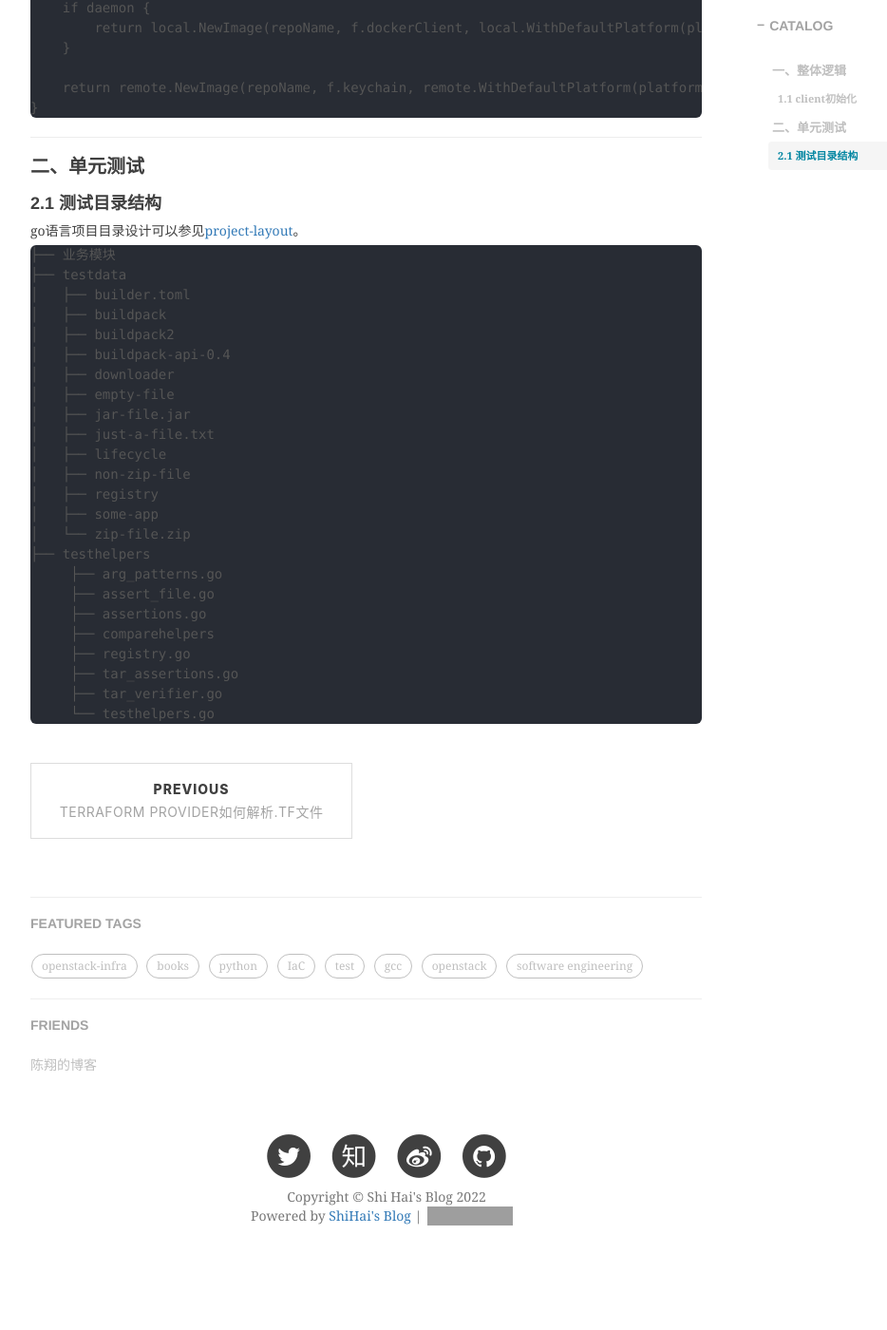
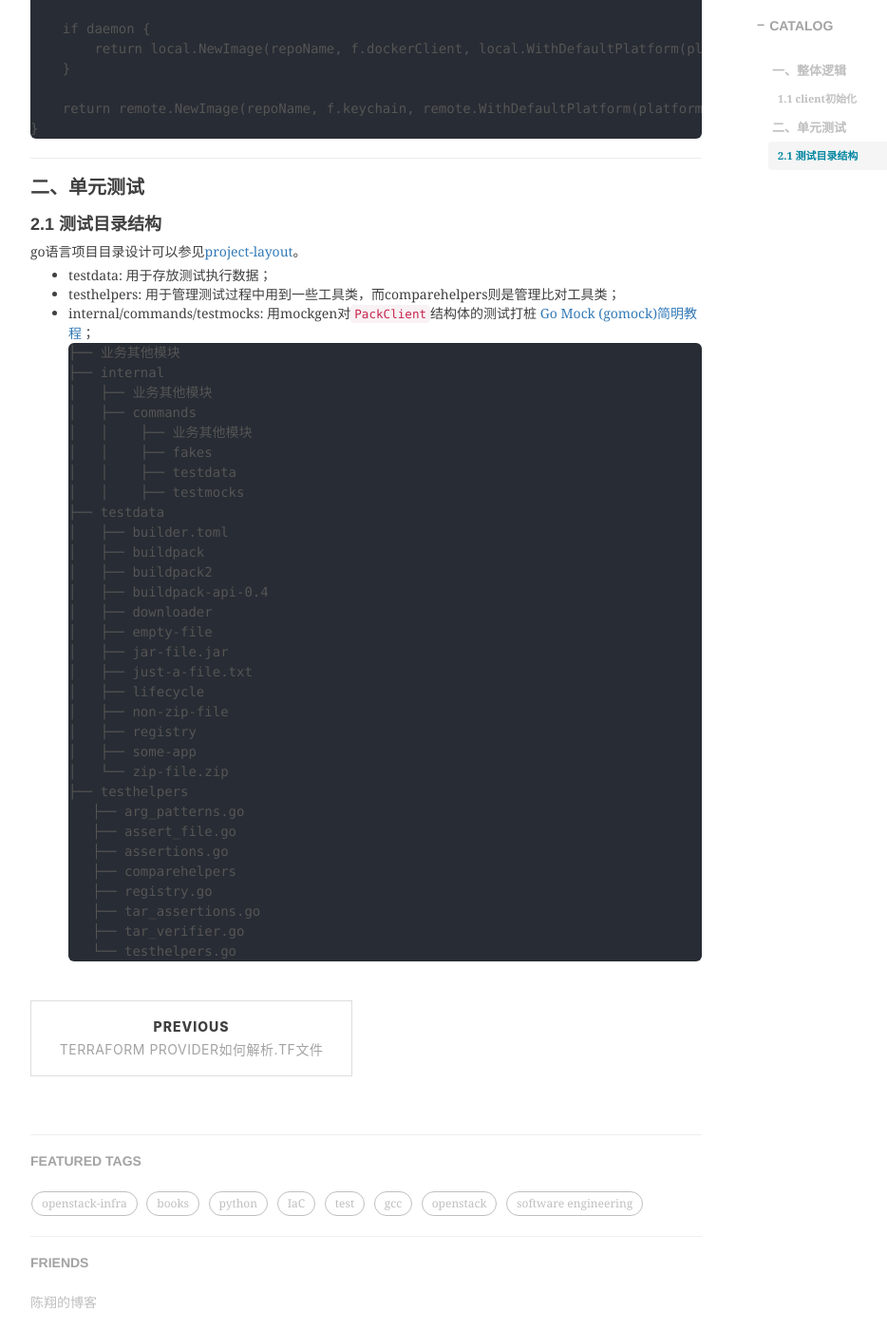
Before and after one commit to shihai1991/shihai1991.github.io, a Jekyll site: the page built from _posts/2022-11-17-pack单元测试走读学习.md, in a window 1280 px wide and 1400 px high, scrolled down 1788 px. Shown: the whole window at 95% size, without its empty margins (233-1167 px from the left). Built offline with Jekyll 4.4.1, drawn with Linux system fonts in a browser that asks for light colours; nearby versions of some CDN libraries; comment, search, counter and statistics services are not loaded; before the commit the page ends 3163 px from its top, so only the background shows below that; some of the changed text lies outside the part shown; grey boxes are pictures that could not be loaded.

Commit message:
Update 2022-11-17-pack单元测试走读学习.md

````diff
--- a/_posts/2022-11-17-pack单元测试走读学习.md
+++ b/_posts/2022-11-17-pack单元测试走读学习.md
@@ -20,6 +20,7 @@ excerpt: >-
 TODO
 
 ### 1.1 [client初始化](https://github.com/buildpacks/pack/blob/558ae9a3c7e51f1e4e15aaa54bf90e9ca7f164a8/cmd/cmd.go#L136-L142)
+`Client`是Pack项目中所有构建任务的集成对象，相关命令行的触发最后均有`Client`实例进行，而传递的行为则由`PackClient`接口进行设计和约束，代码实现目录在`pkg/client`。
 设计比较好的若干点：
 1. 参数控制：cfg内容是来源pack输入的toml文件，比如：RunImages、PullPolicy等内容，这个文件内容实际会根据业务配置演进会逐步调整扩展，把内容封装到`config.Config`中保证了参数传递的完整性；
 2. 参数器扩展：`NewClient()`过程中client的属性注入用各类装饰器函数(`client.WithXXX()`)进行封装，而且`NewClient()`接收的是可变参数确保其可扩展性。当然如果不这样去实现，直接用`if ...`去配置client属性对象也行，但需要加一个属性就要多写至少两行，代码会持续冗余化。[GO编程模式：修饰器](https://coolshell.cn/articles/17929.html)
@@ -103,8 +104,18 @@ func (f *imageFactory) NewImage(repoName string, daemon bool, imageOS string) (i
 
 ### 2.1 测试目录结构
 go语言项目目录设计可以参见[project-layout](https://github.com/golang-standards/project-layout/blob/master/README_zh.md)。
+- testdata: 用于存放测试执行数据；
+- testhelpers: 用于管理测试过程中用到一些工具类，而comparehelpers则是管理比对工具类；
+- internal/commands/testmocks: 用mockgen对`PackClient`结构体的测试打桩 [Go Mock (gomock)简明教程](https://geektutu.com/post/quick-gomock.html)；
 ``` shell
-├── 业务模块
+├── 业务其他模块
+├── internal
+│   ├── 业务其他模块
+│   ├── commands
+│   │    ├── 业务其他模块
+│   │    ├── fakes
+│   │    ├── testdata
+│   │    ├── testmocks
 ├── testdata
 │   ├── builder.toml
 │   ├── buildpack
````
